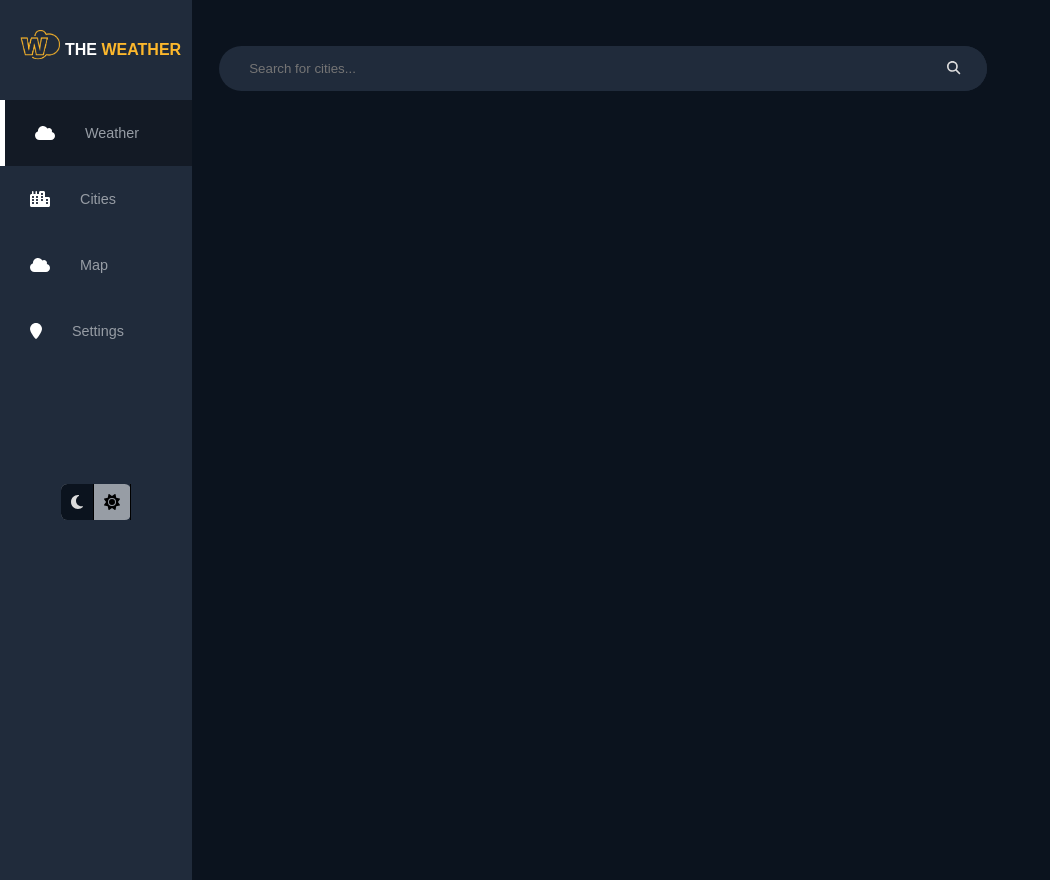
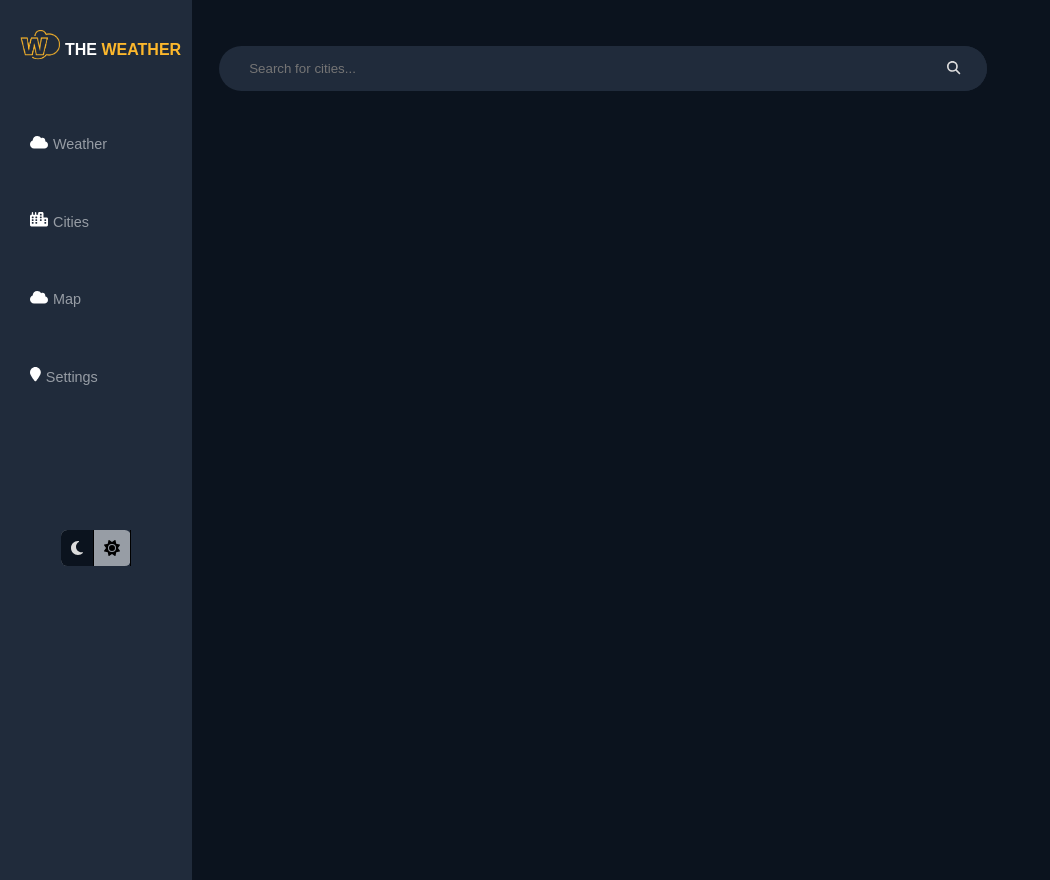
Before and after one commit to Kenny-204/Weather-App, a React (Vite) app: page / in a window 1280 px wide. Shown: the whole page, without its empty margins (0-1050 px from the left). Built offline with nearby package versions, Linux system fonts and the light colour scheme; a web font is replaced by a local one.

Commit message:
changed Link to NavLink

```diff
--- a/src/App.css
+++ b/src/App.css
@@ -59,11 +59,7 @@ body {
 
 .container {
   display: flex;
-  /* flex-wrap: wrap; */
-  /* justify-content: space-between; */
   gap: 1.7rem;
-  /* grid-template-columns: 15% auto 22%; */
-  /* grid-template-rows: 100%; */
 }
 
 .sidenav .logo {
@@ -90,38 +86,27 @@ a {
   text-decoration: none;
   color: white;
 }
+.sidenav li a svg{
+  color: white;
+}
+.sidenav li a {
+  padding: 15px 0 25px 30px;
+  transition: all 0.1s 0s ease-in;
+  /* width: 100%;
+  height: 100%; */
 
-.sidenav li {
-  position: relative;
-}
-.sidenav li i {
-  position: absolute;
-  top: 0;
-  right: 0;
-}
-
-.sidenav li a {
-  padding: 20px 0 20px 30px;
-  transition: all 0.1s 0s ease-in;
-  width: 100%;
-  height: 100%;
-  display: block;
   color: var(--light-ash-text);
   font-size: 0.9rem;
+  /* justify-content: space-around; */
+  align-items: baseline;
+  gap: 5px;
+  /* place-content: center; */
 }
-
-.side {
-  padding: 5px 0 5px 30px;
-}
-
-.sidenav li div:hover {
+.sidenav li a:hover {
   transform: translateX(-5px);
 }
 
-.sidenav li.active {
-  /* padding: 10px; */
-  /* border: white solid 1px; */
-  /* width: 100%; */
+.sidenav li a.active {
   background-color: var(--background-dark-medium);
   border-left: white solid 5px;
 }
@@ -324,7 +309,6 @@ a {
   color: var(--dark-ash-text);
 }
 
-
 @media all and (max-width: 1288px) {
   .main .forecasts .forecasts-list {
     overflow-x: scroll;
@@ -332,7 +316,7 @@ a {
 }
 @media all and (max-width: 978px) {
   .main {
-    width:90%;
+    width: 90%;
   }
 }
 /* aside */
@@ -400,7 +384,6 @@ a {
 
 .dropdown--menu button {
   background-color: #fa8443;
-  font-family: lato;
   color: #f7f7f7ff;
   width: 120px;
   height: 46px;
@@ -426,7 +409,7 @@ a {
 
 /*  */
 /* Map Page */
-#map{
+#map {
   margin-top: 40px;
   width: 400px;
   height: 300px;
--- a/src/components/sidenav.jsx
+++ b/src/components/sidenav.jsx
@@ -1,5 +1,5 @@
 import { useState } from "react";
-import { Link, useLocation } from "react-router-dom";
+import { NavLink, useLocation } from "react-router-dom";
 /* eslint-disable react/prop-types */
 
 // const Location = useLocation()
@@ -17,10 +17,18 @@ export function SideNav() {
             </h2>
           </div>
         </li>
-        <SideNavItem className="active" name="Weather" faclass="fa fa-cloud" />
-        <SideNavItem name="Cities" faclass="fa fa-city" />
-        <SideNavItem name="Map" faclass="fa fa-cloud" />
-        <SideNavItem name="Settings" faclass="fa fa-map-marker" />
+        <li>
+          <SideNavItem name="Weather" faclass="fa fa-cloud" />
+        </li>
+        <li>
+          <SideNavItem name="Cities" faclass="fa fa-city" />
+        </li>
+        <li>
+          <SideNavItem name="Map" faclass="fa fa-cloud" />
+        </li>
+        <li>
+          <SideNavItem name="Settings" faclass="fa fa-map-marker" />
+        </li>
       </ul>
       <div
         className="flex"
@@ -63,11 +71,12 @@ function Dropdown() {
     setToggle(!toggle);
     console.log(toggle);
   }
-console.log(toggle ? "fa fa-xmark" : "fa fa-bars")
+  console.log(toggle ? "fa fa-xmark" : "fa fa-bars");
   return (
     <>
       <div className="toggle_Btn" onClick={handleClick} key="unique">
         <i
+          key={4}
           className={toggle ? "fa fa-xmark" : "fa fa-bars"}
           style={{ color: " #979DA5", width: "30px", height: "30px" }}
         ></i>
@@ -78,16 +87,15 @@ console.log(toggle ? "fa fa-xmark" : "fa fa-bars")
       </div>
 
       <div className={toggle ? "dropdown--menu open" : "dropdown--menu"}>
-        <DropdownItem label="Weather" active=" active"/>
+        <DropdownItem label="Weather" active=" active" />
         <DropdownItem label="Cities" />
         <DropdownItem label="Maps" />
         <DropdownItem label="Settings" />
-
       </div>
     </>
   );
 }
-function DropdownItem({ label,active='' }) {
+function DropdownItem({ label, active = "" }) {
   return (
     <li>
       <a className={"dropdown--item" + active} href="#">
@@ -97,22 +105,12 @@ function DropdownItem({ label,active='' }) {
   );
 }
 
-function SideNavItem({ name, className = "", faclass }) {
+function SideNavItem({ name, faclass }) {
   return (
-    <li className={className}>
-      <div
-        className="flex side"
-        style={{ justifyContent: "space-around", alignContent: "baseline" }}
-      >
-        <i className={faclass + " "+ " icons"} >
-          {" "}
-        </i>
-        <Link
-        // className={
-        //   pathName ===("/"+name)? 'active' : ''
-        // }
-        to={"/"+name}>{name}</Link>
-      </div>
-    </li>
+    <>
+      <NavLink className="flex" to={"/" + name}>
+        <i className={faclass + " " + " icons"}> </i> {name}
+      </NavLink>
+    </>
   );
 }
```
